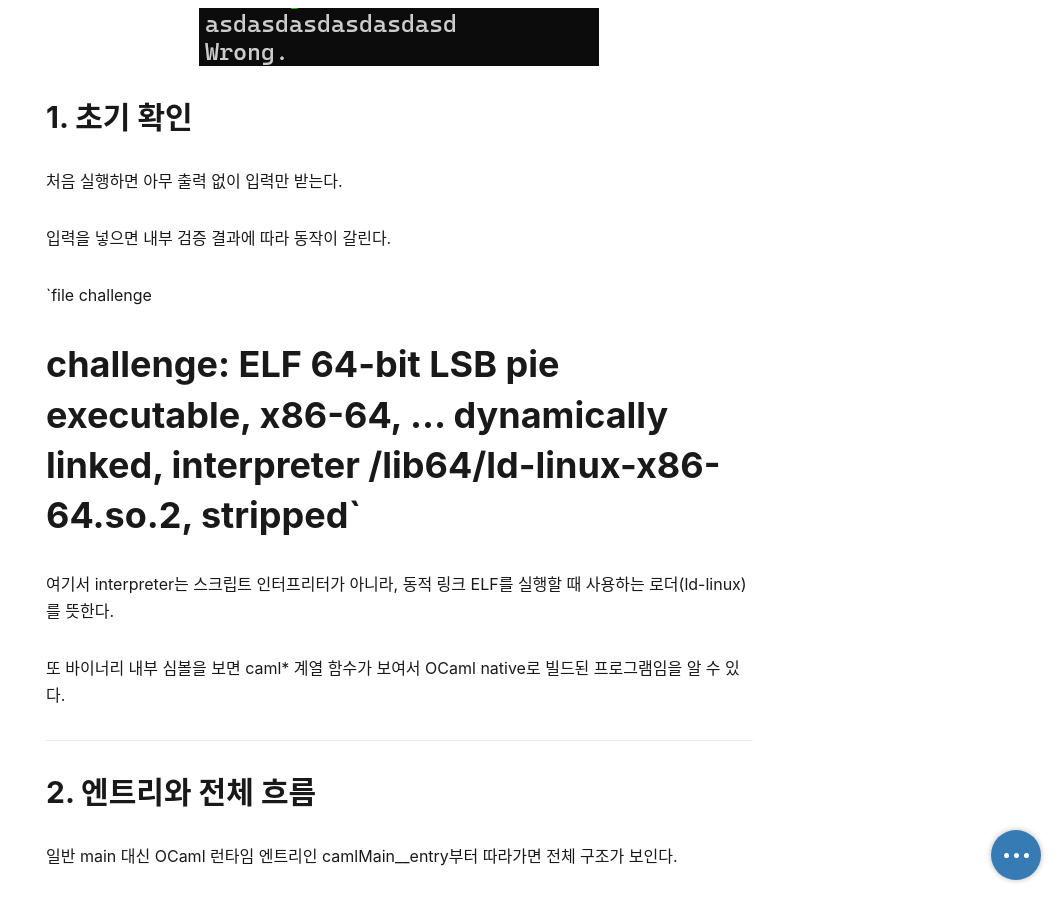
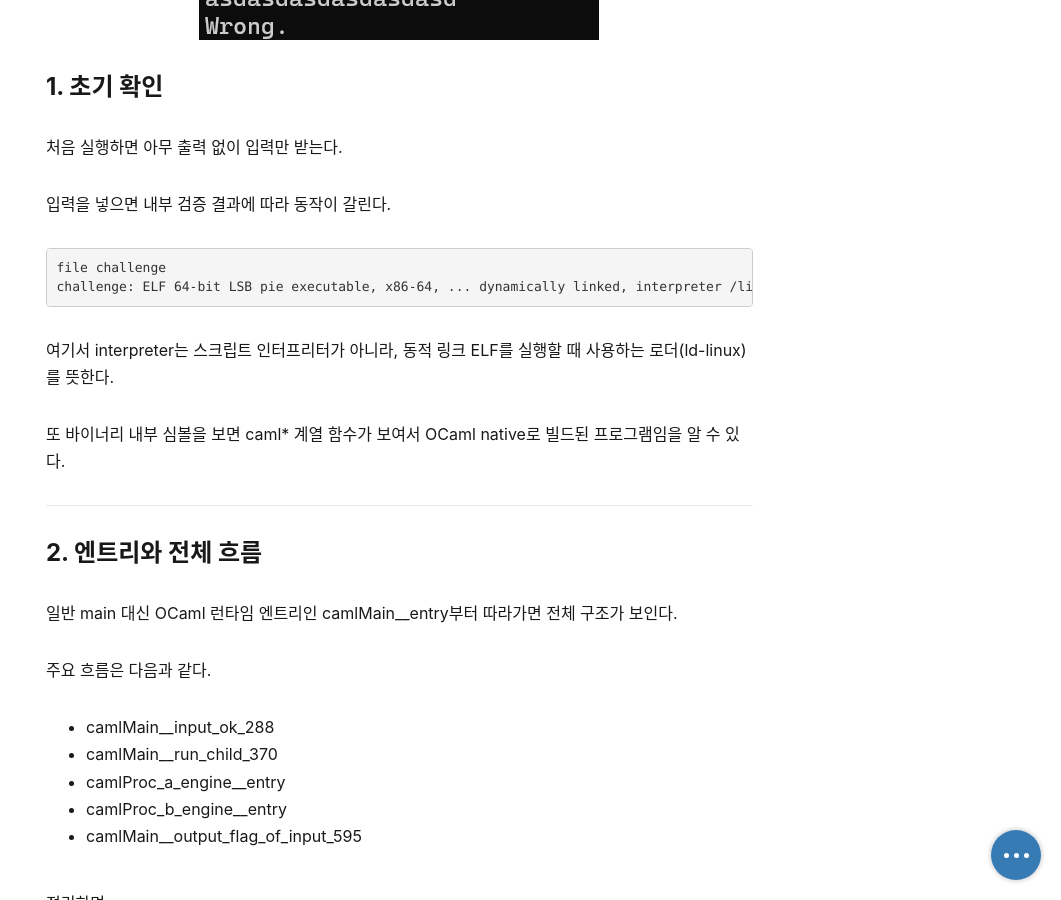
Before and after one commit to nyameang/nyameang.github.io, a Jekyll site: the page built from _posts/2026-04-29-2026_hacktheon.md, in a window 1280 px wide and 900 px high, scrolled down 3064 px. Shown: the whole window, without its empty margins (219-1280 px from the left). Built offline with Jekyll 4.4.1, drawn with Linux system fonts in a browser that asks for light colours; nearby versions of some CDN libraries; a script that is not in the unit is left out.

Commit message:
Update 2026-04-29-2026_hacktheon.md

````diff
--- a/_posts/2026-04-29-2026_hacktheon.md
+++ b/_posts/2026-04-29-2026_hacktheon.md
@@ -19,7 +19,7 @@ tags:
 
 ---
 
-# Recoverit
+## Recoverit
 
 ![image.png](/img/hacktheon/image.png)
 
@@ -97,12 +97,14 @@ for ( i = 0; i <= 0x3F; ++i )
 
 이 부분만 역연산 해 주면 된다.
 
-## Flag
+### Flag
 
 > hacktheon{22c34e819d2800db605d9fdbc9ba9ab71d6b9175d6b3b016c49cd94624f545c3}
 >
 
-# Untill-excuting
+
+
+## Untill-excuting
 
 ![image.png](/img/hacktheon/image%203.png)
 
@@ -110,14 +112,16 @@ challenge 파일 하나만 제공이 되었다.
 
 ![image.png](/img/hacktheon/image%204.png)
 
-## **1. 초기 확인**
+### **1. 초기 확인**
 
 처음 실행하면 아무 출력 없이 입력만 받는다.
 
 입력을 넣으면 내부 검증 결과에 따라 동작이 갈린다.
 
-`file challenge
-# challenge: ELF 64-bit LSB pie executable, x86-64, ... dynamically linked, interpreter /lib64/ld-linux-x86-64.so.2, stripped`
+```c
+file challenge
+challenge: ELF 64-bit LSB pie executable, x86-64, ... dynamically linked, interpreter /lib64/ld-linux-x86-64.so.2, stripped
+```
 
 여기서 interpreter는 스크립트 인터프리터가 아니라, 동적 링크 ELF를 실행할 때 사용하는 로더(ld-linux)를 뜻한다.
 
@@ -125,7 +129,7 @@ challenge 파일 하나만 제공이 되었다.
 
 ---
 
-## **2. 엔트리와 전체 흐름**
+### **2. 엔트리와 전체 흐름**
 
 일반 main 대신 OCaml 런타임 엔트리인 camlMain__entry부터 따라가면 전체 구조가 보인다.
 
@@ -146,7 +150,7 @@ challenge 파일 하나만 제공이 되었다.
 
 ---
 
-## **3. 입력 조건**
+### **3. 입력 조건**
 
 입력 검증에서 먼저 걸리는 조건은 명확했다.
 
@@ -155,7 +159,7 @@ challenge 파일 하나만 제공이 되었다.
 
 즉, 이 조건을 만족하지 않으면 뒤쪽 검증 로직까지 가지 못한다.
 
-## **4. 동적 분석 세팅 (fork 추적)**
+### **4. 동적 분석 세팅 (fork 추적)**
 
 이 바이너리는 자식 프로세스에서 실제 검증을 하기 때문에, 기본 GDB 상태로 보면 핵심 로직을 놓친다.
 
@@ -172,7 +176,7 @@ set detach-on-fork off`
 
 ---
 
-## **5. B 검증기부터 구조 확인**
+### **5. B 검증기부터 구조 확인**
 
 먼저 B 경로에서 비교 횟수와 일치 횟수를 세어보면 입력 품질을 빠르게 판단할 수 있다.
 
@@ -184,7 +188,7 @@ set detach-on-fork off`
 
 ---
 
-## **6. B 내부 연산 복원 포인트**
+### **6. B 내부 연산 복원 포인트**
 
 camlProc_b_handlers__fun_987은 실제 변환 함수 결과와 expected를 비교하는 래퍼였다.
 
@@ -201,7 +205,7 @@ camlProc_b_handlers__fun_987은 실제 변환 함수 결과와 expected를 비
 
 ---
 
-## **7. 문자 인덱스와 값 표현**
+### **7. 문자 인덱스와 값 표현**
 
 메모리에서 문자 테이블을 확인하면 허용 문자셋은 다음과 같다.
 
@@ -216,7 +220,7 @@ camlProc_b_handlers__fun_987은 실제 변환 함수 결과와 expected를 비
 
 ---
 
-## **8. 후보 복원 전략**
+### **8. 후보 복원 전략**
 
 완전한 수식을 한 번에 역으로 풀기보다, 다음 방식이 훨씬 안정적이었다.
 
@@ -231,7 +235,7 @@ camlProc_b_handlers__fun_987은 실제 변환 함수 결과와 expected를 비
 
 ---
 
-## **9. 최종 실행 검증**
+### **9. 최종 실행 검증**
 
 최종 후보를 입력하면 플래그가 출력된다.
 
````
